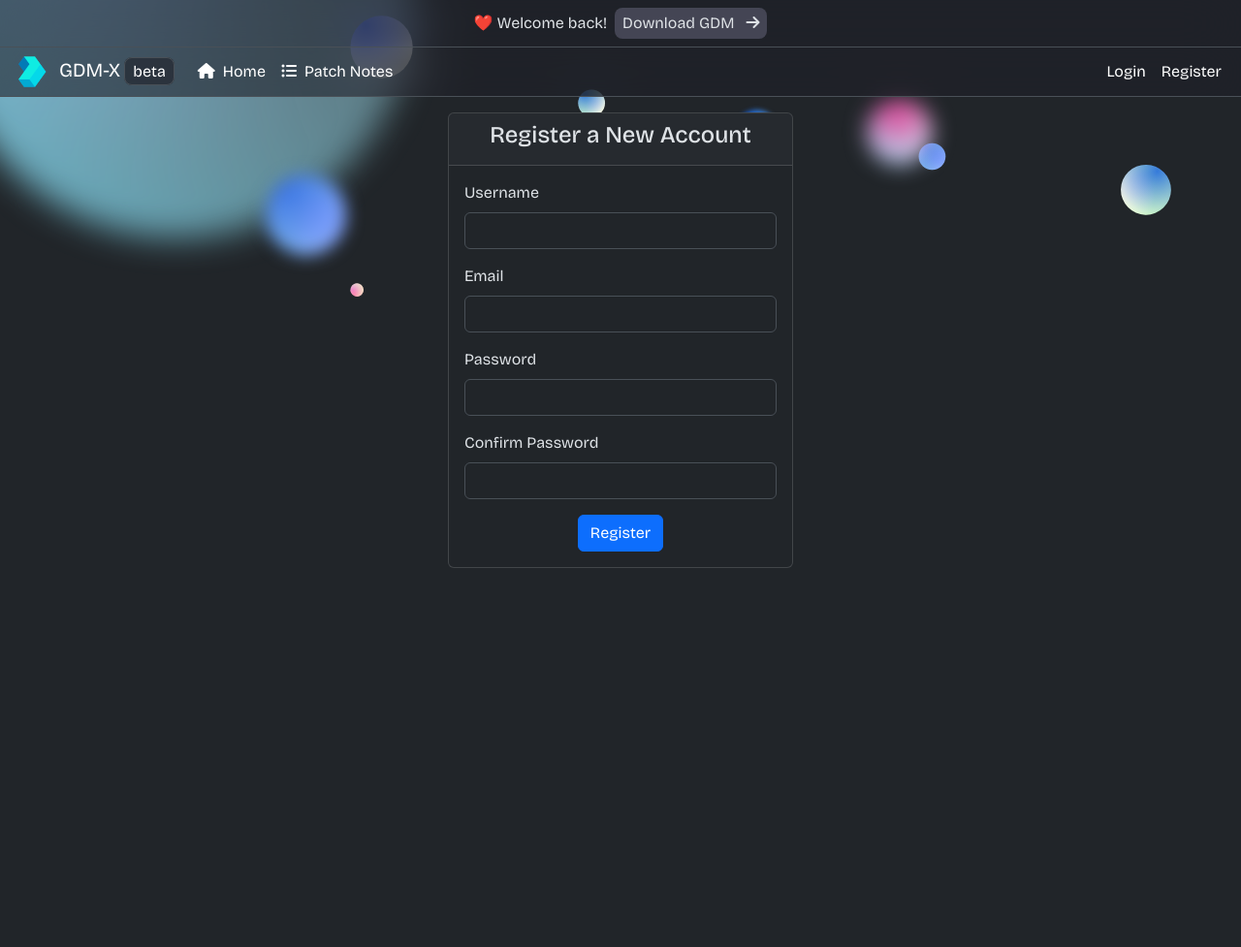
After one commit to Geometry-Dash-Multiplayer/GDMx-Website, a Flask app: page /register in a window 1280 px wide. The commit adds this page. Shown: the whole page at 97% size. Run offline with Flask 3, Linux system fonts and the light colour scheme; some libraries are stand-ins or nearby versions.

```diff
--- a/run.py
+++ b/run.py
@@ -1,11 +1,7 @@
 import os
-from flask import Flask, render_template
-from flask_sqlalchemy import SQLAlchemy
-from sqlalchemy.sql import func
+from flask import Flask, render_template, request, redirect, url_for, session
+from models.users import db, User
 
-from sqlalchemy import create_engine, Column, Integer, String, Boolean
-from sqlalchemy.ext.declarative import declarative_base
-from sqlalchemy.orm import sessionmaker
 
 from models.users import db as user_db
 
@@ -15,9 +11,13 @@ basedir = os.path.abspath(os.path.dirname(__file__))
 app = Flask(__name__)
 
 app.config['SQLALCHEMY_DATABASE_URI'] =\
-        'sqlite:///' + os.path.join(basedir, 'database.db')
+        'sqlite:///' + os.path.join(basedir, 'users.db')
 
 app.config['SQLALCHEMY_TRACK_MODIFICATIONS'] = False
+
+with app.app_context():
+    user_db.init_app(app)
+    user_db.create_all()
 
 # Define a route and a function to handle it
 @app.route('/')
@@ -28,8 +28,47 @@ def index():
 def privacy():
     return render_template("Privacy.html")
 
+@app.route('/login', methods=['GET', 'POST'])
+def login():
+    if request.method == 'POST':
+        email = request.form['email']
+        password = request.form['password']
+
+        user = User.query.filter_by(email=email).first()
+
+        if user and user.password == password:
+            # Store user session data (you might want to use Flask-Login for session management)
+            session['user_id'] = user.id
+            return redirect(url_for('index'))
+        else:
+            error = "Invalid credentials"
+            return render_template("login.html", error=error)
+
+    return render_template("login.html")
+
+@app.route('/register', methods=['GET', 'POST'])
+def register():
+    if request.method == 'POST':
+        username = request.form['username']
+        email = request.form['email']
+        password = request.form['password']
+        confirm_password = request.form['confirm_password']
+
+        if password == confirm_password:
+            # Create a new User instance and add it to the database
+            new_user = User(siteUsername=username, email=email)
+            # Store the hashed password securely (you would use proper password hashing here)
+            new_user.password = password
+            db.session.add(new_user)
+            db.session.commit()
+            return redirect(url_for('login'))  # Redirect to log in after successful registration
+        else:
+            error = "Passwords do not match"
+            return render_template("register.html", error=error)
+
+    return render_template("register.html")
+
 
 # Run the app if this script is executed directly
 if __name__ == '__main__':
-    user_db.init_app(app)
     app.run(debug=True, host="0.0.0.0")
--- a/templates/Layout.html
+++ b/templates/Layout.html
@@ -48,6 +48,20 @@
                         </a>
                     </li>
                 </ul>
+                <ul class="navbar-nav">
+                    {% if not current_user %}
+                        <li class="nav-item">
+                            <a class="nav-link up" href="{{ url_for('login') }}">Login</a>
+                        </li>
+                        <li class="nav-item">
+                            <a class="nav-link up" href="{{ url_for('register') }}">Register</a>
+                        </li>
+                    {% else %}
+                        <li class="nav-item">
+                            <a class="nav-link up" href="{{ url_for('logout') }}">Logout</a>
+                        </li>
+                    {% endif %}
+                </ul>
             </div>
         </div>
     </nav>
--- /dev/null
+++ b/templates/register.html
@@ -0,0 +1,36 @@
+{% extends "layout.html" %}
+
+{% block content %}
+<div class="row justify-content-center">
+    <div class="col-md-6 col-lg-4">
+        <div class="card">
+            <div class="card-header">
+                <h4 class="text-center">Register a New Account</h4>
+            </div>
+            <div class="card-body">
+                <form method="post">
+                    <div class="mb-3">
+                        <label for="username" class="form-label">Username</label>
+                        <input type="text" class="form-control" id="username" name="username" required>
+                    </div>
+                    <div class="mb-3">
+                        <label for="email" class="form-label">Email</label>
+                        <input type="email" class="form-control" id="email" name="email" required>
+                    </div>
+                    <div class="mb-3">
+                        <label for="password" class="form-label">Password</label>
+                        <input type="password" class="form-control" id="password" name="password" required>
+                    </div>
+                    <div class="mb-3">
+                        <label for="confirm_password" class="form-label">Confirm Password</label>
+                        <input type="password" class="form-control" id="confirm_password" name="confirm_password" required>
+                    </div>
+                    <div class="text-center">
+                        <button type="submit" class="btn btn-primary">Register</button>
+                    </div>
+                </form>
+            </div>
+        </div>
+    </div>
+</div>
+{% endblock %}
```
Also changed, not shown: models/users.py (+17 -1 lines), templates/login.html (added, +31 -0 lines), users.db (added).
